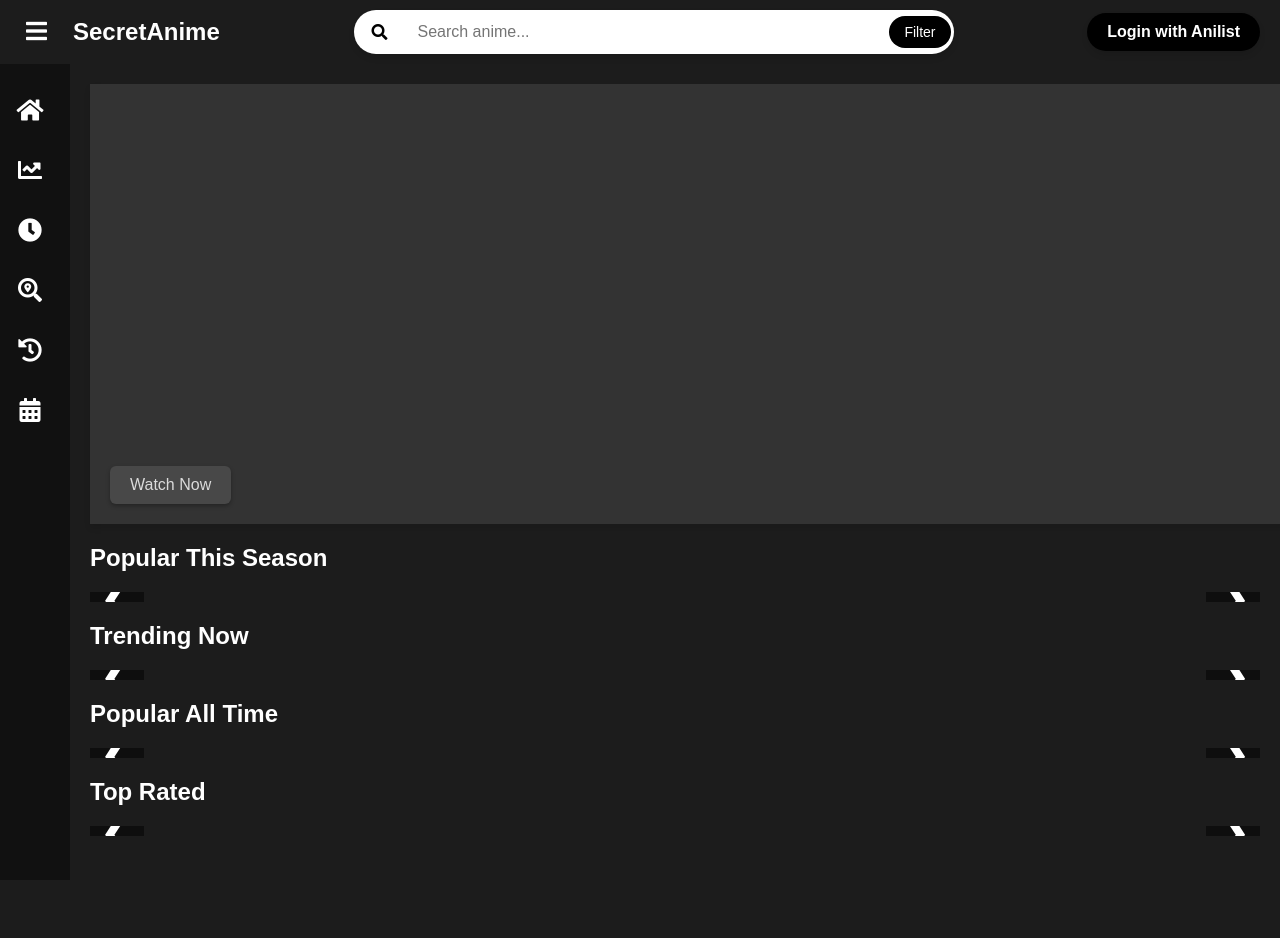
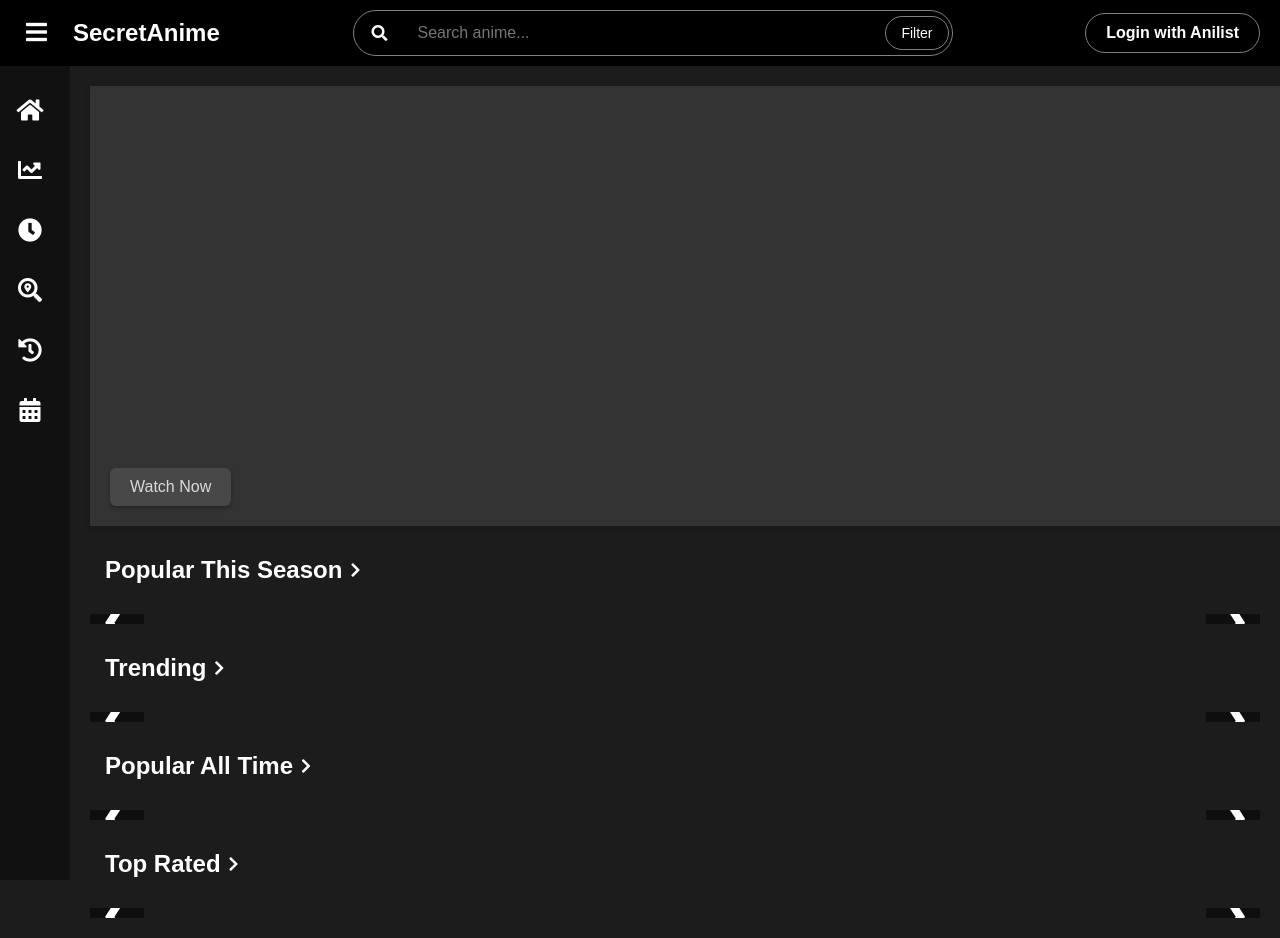
Before and after one commit to ryn-hot/anime-web-client, a website: page frontend/index.html in a window 1280 px wide. Before the commit the page ends 856 px from the top, so only its background shows below. Drawn offline with Linux system fonts and the light colour scheme; no server answers.

Commit message:
Exapanded List Buttons

```diff
--- a/frontend/css/styles.css
+++ b/frontend/css/styles.css
@@ -1,7 +1,11 @@
+
+
 /* General styles */
 body {
     font-family: Arial, sans-serif;
+    padding: 0;
     margin: 0;
+    overflow-x: hidden;
     color: #fff;
     background-color: #1c1c1c; /* Background color for the page */
 }
@@ -222,7 +226,7 @@ body {
     display: flex;
     align-items: center;
     justify-content: space-between;
-    background-color: #1c1c1c;
+    background-color: #000; /*#1c1c1c; */
     padding: 10px 20px;
     position: sticky;
     top: 0;
@@ -238,6 +242,31 @@ body {
     gap: 20px;
     flex: 0 0 auto;
     /* justify-content: flex-start; */
+}
+
+.section-title a {
+    background-color: #1c1c1c; /* Match header background */
+    padding: 10px 15px;
+    border-radius: 5px;
+    color: #fff;
+    display: inline-flex;
+    align-items: center;
+    text-decoration: none;
+}
+
+.section-title a:hover {
+    background-color: #333;
+    color: #ff4081;
+}
+
+.section-title i {
+    margin-left: 8px;
+    font-size: 16px;
+    transition: transform 0.3s ease;
+}
+
+.section-title a:hover i {
+    transform: translateX(5px);
 }
 
 /* Hamburger Menu Button */
@@ -277,10 +306,11 @@ body {
     display: flex;
     align-items: center;
     gap: 0px; /* Space between form elements */
-    background-color: #fff; /* Match the white background of the bar */
+    background-color: #000; /* Match the white background of the bar */
     border-radius: 30px; /* Rounded corners */
     padding: 3px; /* Padding around the elements */
     box-shadow: 0 4px 6px rgba(0, 0, 0, 0.1); /* Subtle shadow */
+    border: 1px solid #808080;
 }
 
 /* Search Input */
@@ -292,7 +322,7 @@ body {
     font-size: 16px;
     border-radius: 50px;
     background-color: transparent; /* Match the form background */
-    color: #333; /* Dark text for better contrast */
+    color: white; /* Dark text for better contrast */
     margin: 0;
 }
 
@@ -300,7 +330,7 @@ body {
 .search-button {
     background: none; /* Remove background */
     border: none; /* Remove border */
-    color: #000; /* Simple black color for the icon */
+    color: white; /* Simple black color for the icon */
     padding: 0 15px; /* Add some horizontal padding for spacing */
     font-size: 16px;
     cursor: pointer;
@@ -317,7 +347,7 @@ body {
 /* Filter Button */
 .filter-button {
     background-color: #000;
-    border: none;
+    border: 1px solid #808080;
     color: #fff;
     padding: 8px 15px;
     border-radius: 50px;
@@ -418,7 +448,7 @@ body {
     font-size: 16px; /* Text size */
     font-weight: bold; /* Bold text */
     padding: 10px 20px; /* Add padding for a larger button */
-    border: none; /* Remove borders */
+    border: 1px solid #808080;; /* Remove borders */
     border-radius: 30px; /* Rounded corners */
     cursor: pointer; /* Show pointer on hover */
     box-shadow: 0 4px 6px rgba(0, 0, 0, 0.1); /* Subtle shadow */
--- a/frontend/index.html
+++ b/frontend/index.html
@@ -114,7 +114,12 @@
 
         <!-- Sections for Anime Categories -->
         <section>
-            <h2>Popular This Season</h2>
+            <h2 class="section-title">
+                <a href="popular-this-season.html">
+                    Popular This Season
+                    <i class="fas fa-chevron-right"></i>
+                </a>
+            </h2>
             <div class="scroll-container">
                 <button class="scroll-button left" data-container="popular-this-season">&#10094;</button>
                 <div id="popular-this-season" class="anime-list"></div>
@@ -123,7 +128,12 @@
         </section>
 
         <section>
-            <h2>Trending Now</h2>
+            <h2 class="section-title">
+                <a href="trending.html">
+                    Trending
+                    <i class="fas fa-chevron-right"></i>
+                </a>
+            </h2>
             <div class="scroll-container">
                 <button class="scroll-button left" data-container="trending-now">&#10094;</button>
                 <div id="trending-now" class="anime-list"></div>
@@ -132,7 +142,12 @@
         </section>
 
         <section>
-            <h2>Popular All Time</h2>
+            <h2 class="section-title">
+                <a href="popular-all-time.html">
+                    Popular All Time
+                    <i class="fas fa-chevron-right"></i>
+                </a>
+            </h2>
             <div class="scroll-container">
                 <button class="scroll-button left" data-container="popular-all-time">&#10094;</button>
                 <div id="popular-all-time" class="anime-list"></div>
@@ -141,7 +156,12 @@
         </section>
 
         <section>
-            <h2>Top Rated</h2>
+            <h2 class="section-title">
+                <a href="top-rated.html">
+                    Top Rated
+                    <i class="fas fa-chevron-right"></i>
+                </a>
+            </h2>
             <div class="scroll-container">
                 <button class="scroll-button left" data-container="top-rated">&#10094;</button>
                 <div id="top-rated" class="anime-list"></div>
```
